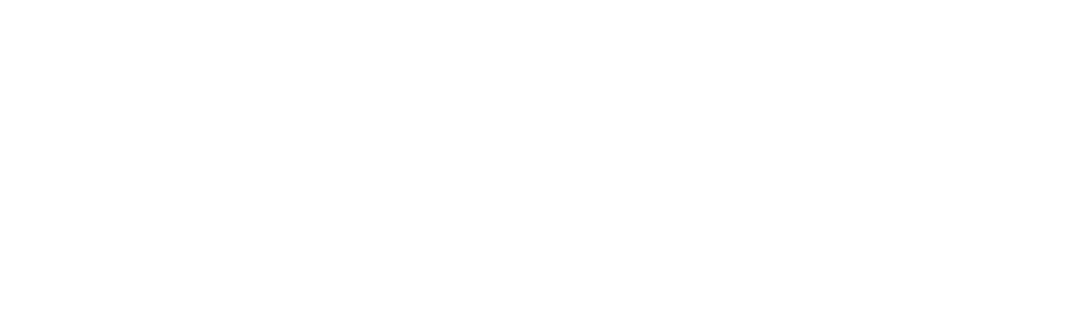
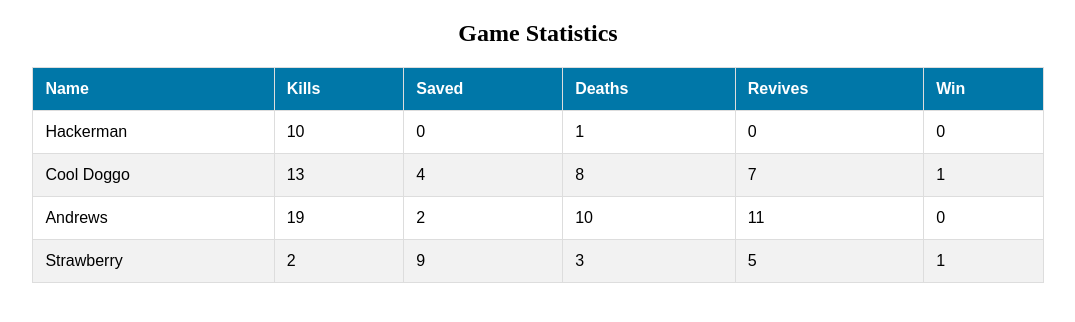
Before and after one commit to acciojob/Styled-Table-varsha-alishetty, a website: page main.html in a window 1280 px wide. Shown: the whole page, without its empty margins (102-1177 px from the left). Drawn offline with Linux system fonts and the light colour scheme.

Commit message:
created a submission

```diff
--- a/main.html
+++ b/main.html
@@ -1,15 +1,86 @@
 <!DOCTYPE html>
-<html lang="en">
+<html>
 <head>
-    <meta charset="UTF-8">
-    <meta http-equiv="X-UA-Compatible" content="IE=edge">
-    <meta name="viewport" content="width=device-width, initial-scale=1.0">
-    <title>Document</title>
-    <link rel="stylesheet" href="styles.css">
+    <title>Styled Table</title>
+    <style>
+        table {
+            width: 80%;
+            border-collapse: collapse;
+            margin: 20px auto;
+            font-family: Arial, sans-serif;
+        }
+
+        th, td {
+            border: 1px solid #ddd;
+            padding: 12px;
+            text-align: left;
+        }
+
+        thead {
+            background-color: #0077a8;
+            color: white;
+        }
+
+        tbody tr:nth-child(even) {
+            background-color: #f2f2f2;
+        }
+
+        tbody tr:hover {
+            background-color: #ddd;
+        }
+    </style>
 </head>
 <body>
-    <!-- add table here -->
 
+    <h2 style="text-align:center;">Game Statistics</h2>
+
+    <table>
+        <thead>
+            <tr>
+                <th>Name</th>
+                <th>Kills</th>
+                <th>Saved</th>
+                <th>Deaths</th>
+                <th>Revives</th>
+                <th>Win</th>
+            </tr>
+        </thead>
+
+        <tbody>
+            <tr>
+                <td>Hackerman</td>
+                <td>10</td>
+                <td>0</td>
+                <td>1</td>
+                <td>0</td>
+                <td>0</td>
+            </tr>
+            <tr>
+                <td>Cool Doggo</td>
+                <td>13</td>
+                <td>4</td>
+                <td>8</td>
+                <td>7</td>
+                <td>1</td>
+            </tr>
+            <tr>
+                <td>Andrews</td>
+                <td>19</td>
+                <td>2</td>
+                <td>10</td>
+                <td>11</td>
+                <td>0</td>
+            </tr>
+            <tr>
+                <td>Strawberry</td>
+                <td>2</td>
+                <td>9</td>
+                <td>3</td>
+                <td>5</td>
+                <td>1</td>
+            </tr>
+        </tbody>
+    </table>
 
 </body>
 </html>
```
